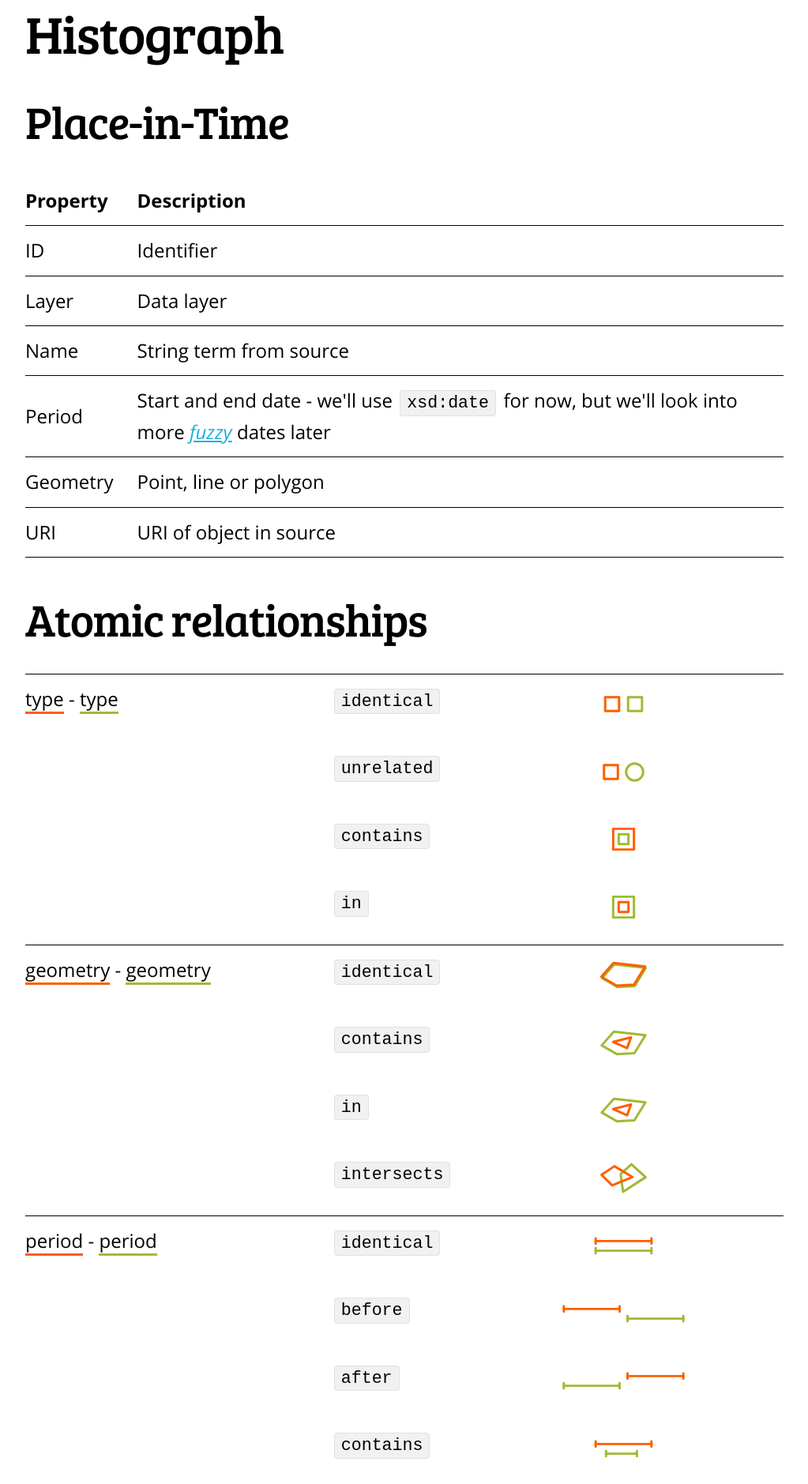
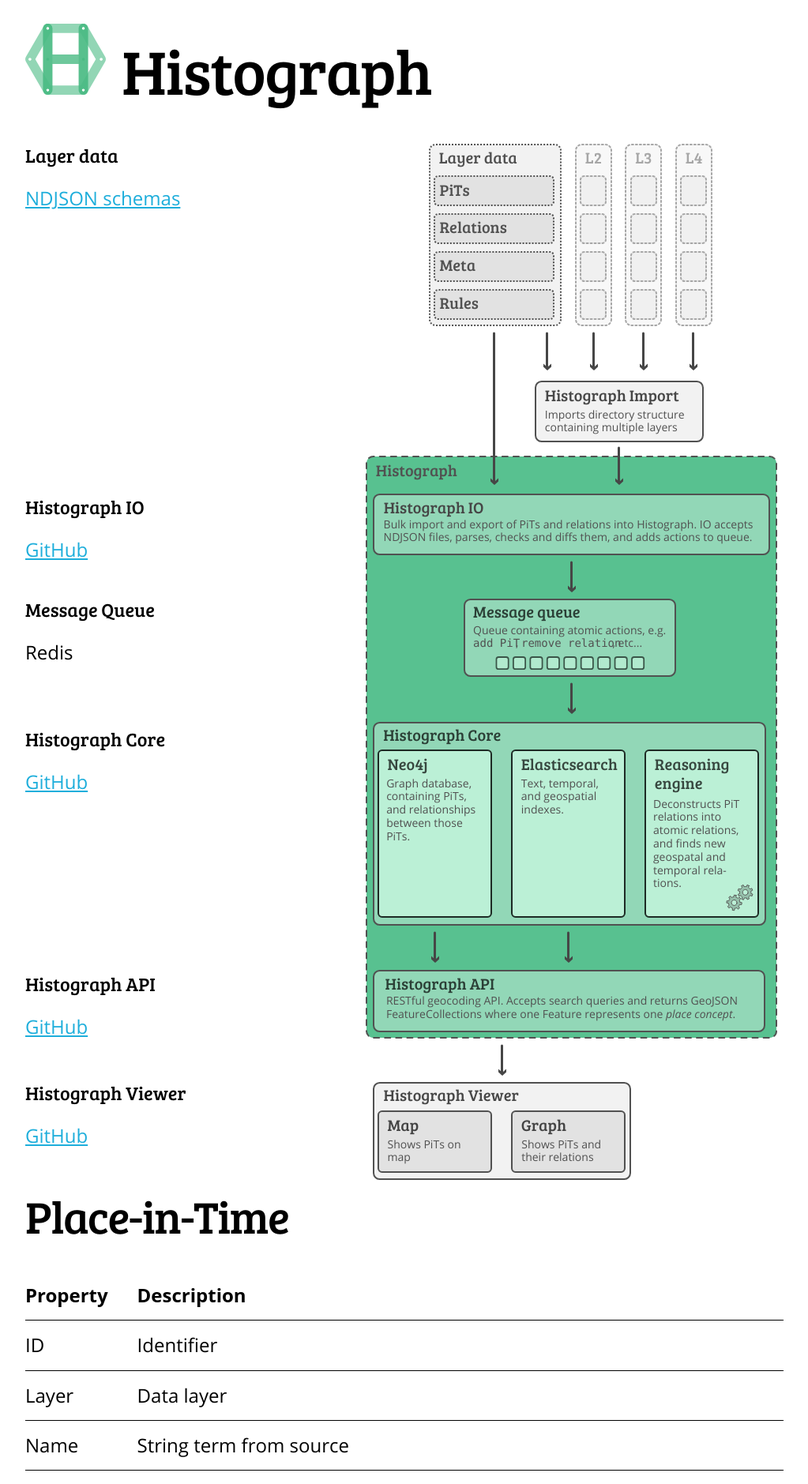
Before and after one commit to histograph/histograph.github.io, a Jekyll site: the page built from index.md, in a window 1280 px wide. Shown: the top 1879 px of the page at 79% size, without its empty margins (128-1151 px from the left). Built offline with Jekyll 4.4.1, drawn with Linux system fonts in a browser that asks for light colours; some web fonts are replaced.

Commit message:
arch diagram on website

```diff
--- a/css/style.scss
+++ b/css/style.scss
@@ -81,19 +81,17 @@
   font-style: italic;
 }
 
-@font-face {
-  font-family: 'BreeSerif-Regular';
-  src: url("{{ site.baseurl }}/fonts/BreeSerif-Regular.otf");
-  font-weight: 800;
-  font-style: italic;
-}
-
-
 /* Style
 –––––––––––––––––––––––––––––––––––––––––––––––––– */
 
 body {
   font-family: "Open Sans", "HelveticaNeue", "Helvetica Neue", Helvetica, Arial, sans-serif;
+  margin: 30px 0;
+}
+
+#logo {
+  height: 90px;
+  padding-right: 20px;
 }
 
 h1, h2, h3, h4, h5, h6 {
@@ -119,3 +117,61 @@
 table.no-borders tr.border-bottom {
   border-bottom: 1px solid black;
 }
+
+#architecure ol,
+#architecure svg {
+  height: 1334px;
+}
+
+#architecure ol {
+  position: absolute;
+  float: left;
+  width: calc(960px - 540px);
+  list-style-type: none;
+}
+
+#architecure li {
+  position: absolute;
+}
+
+#architecure ol h6 {
+  margin-bottom: 1rem;
+}
+
+#architecure ol p {
+  margin-bottom: 1rem;
+}
+
+#architecure svg {
+  float: right;
+}
+
+
+#arch-li-layer-data {
+  top: 10px;
+}
+
+#arch-li-io {
+  top: 455px;
+}
+
+#arch-li-queue {
+  top: 585px;
+}
+
+#arch-li-core {
+  top: 749px;
+}
+
+#arch-li-api {
+  top: 1059px;
+}
+
+#arch-li-viewer {
+  top: 1197px;
+}
+
+
+.clear {
+  clear: both;
+}
--- a/index.md
+++ b/index.md
@@ -1,7 +1,47 @@
 ---
 ---
 
-## Histograph
+<h1><img src="{{ site.baseurl }}/images/histograph.svg" id="logo" />Histograph</h1>
+
+<div id="architecure">
+  <ol>
+
+    <li id="arch-li-layer-data">
+      <h6>Layer data</h6>
+      <p><a href="https://github.com/histograph/io/tree/master/schemas">NDJSON schemas</a></p>
+    </li>
+
+    <li id="arch-li-io">
+      <h6>Histograph IO</h6>
+      <p><a href="https://github.com/histograph/io">GitHub</a></p>
+    </li>
+
+    <li id="arch-li-queue">
+      <h6>Message Queue</h6>
+      <p>Redis</p>
+    </li>
+
+    <li id="arch-li-core">
+      <h6>Histograph Core</h6>
+      <p><a href="https://github.com/histograph/core">GitHub</a></p>
+    </li>
+
+    <li id="arch-li-api">
+      <h6>Histograph API</h6>
+      <p><a href="https://github.com/histograph/api">GitHub</a></p>
+    </li>
+
+    <li id="arch-li-viewer">
+      <h6>Histograph Viewer</h6>
+      <p><a href="https://github.com/histograph/viewer">GitHub</a></p>
+    </li>
+
+
+  </ol>
+  {% include architecture.svg %}
+  <div class="clear"></div>
+</div>
+
 
 ### Place-in-Time
 
```
Also changed, not shown: _includes/architecture.svg (added), images/histograph.svg (added), 1 other file.
